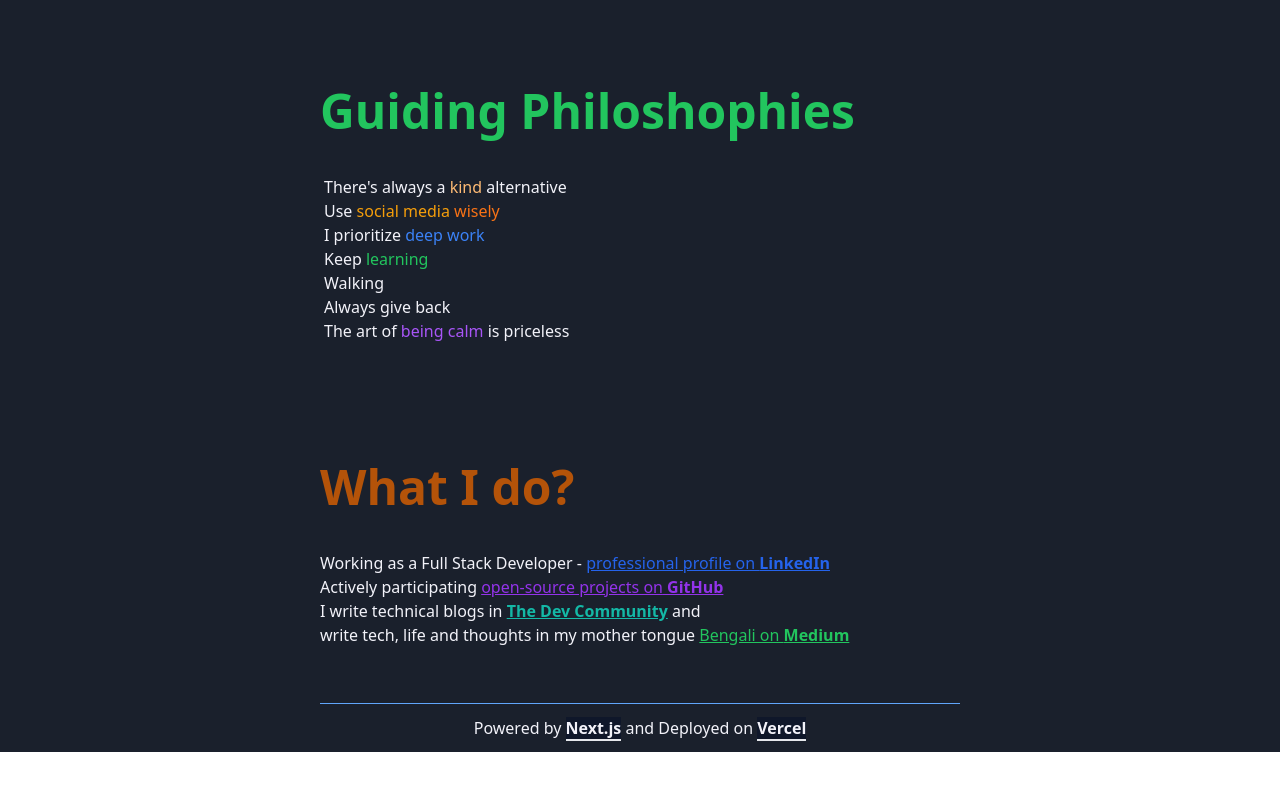
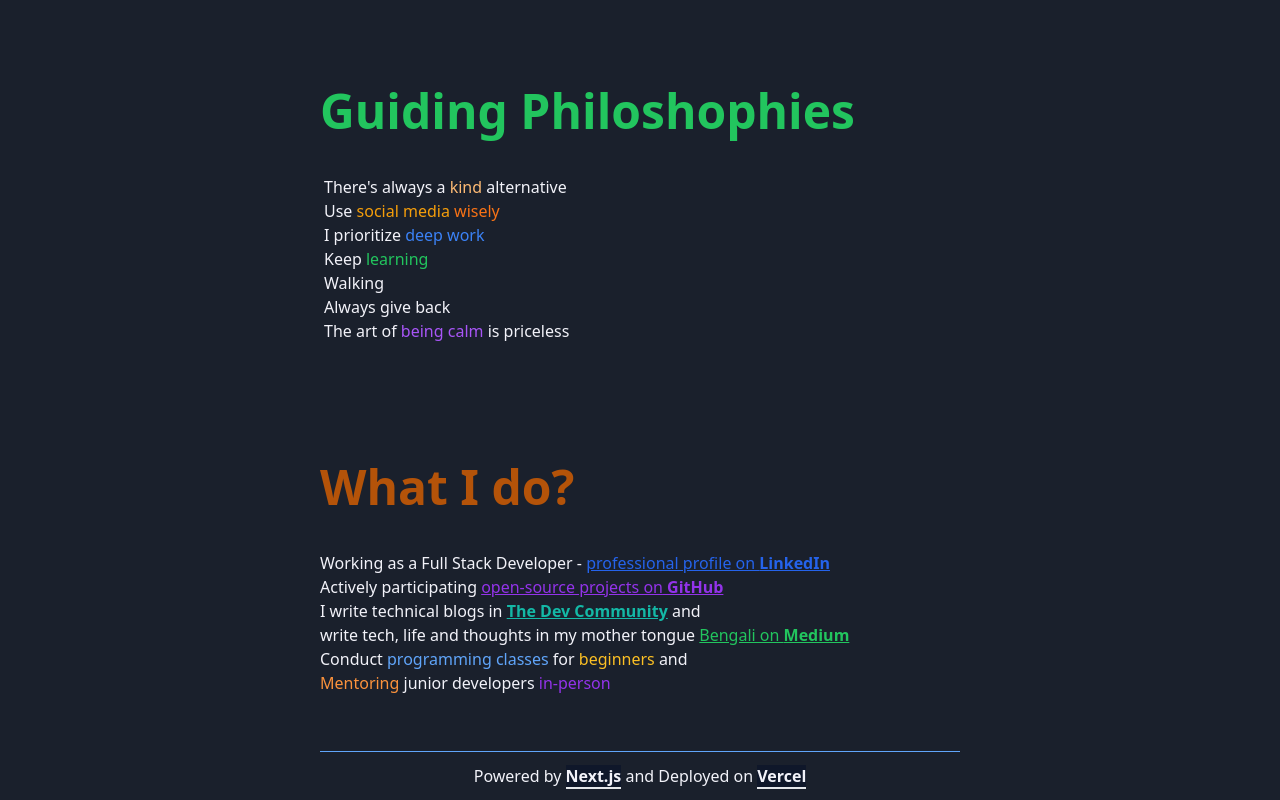
Before and after one commit to jaamaalxyz/jaamaalxyz.github.io, a Next.js app: page / in a window 1280 px wide. Shown: the part 445-1245 px from the top of the page. Before the commit the page ends 1197 px from the top, so only its background shows below. Built offline with nearby package versions, Linux system fonts and the light colour scheme.

Commit message:
add mentoring

```diff
--- a/components/Works.tsx
+++ b/components/Works.tsx
@@ -50,6 +50,14 @@ const Works: React.FC = () => (
         </a>
       </Link>
     </p>
+    <p>
+      Conduct <span className="text-blue-400">programming classes</span> for
+      <span className="text-amber-400"> beginners</span> and
+    </p>
+    <p>
+      <span className="text-orange-400">Mentoring</span> junior developers
+      <span className="text-purple-600"> in-person</span>
+    </p>
   </section>
 );
 
```
